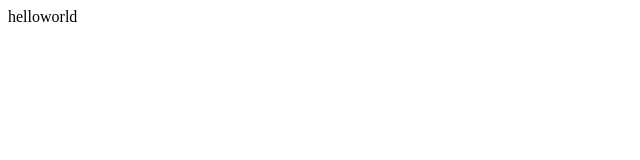
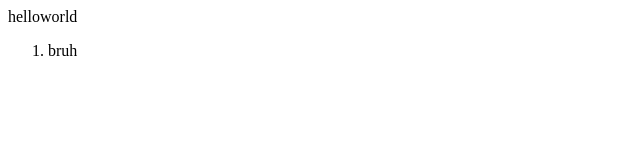
Before and after one commit to Cpu2021107yan/29-3-lesson, a plain HTML site: page index.html in a window 1280 px wide. Shown: the full height of the page, 0-640 px from the left. Drawn offline with Linux system fonts and the light colour scheme.

Commit message:
added menu

```diff
--- a/index.html
+++ b/index.html
@@ -4,5 +4,8 @@
     </head>
     <body>
         helloworld
+        <ol>
+            <li>bruh</li>
+        </ol>
     </body>
 </html>
```
